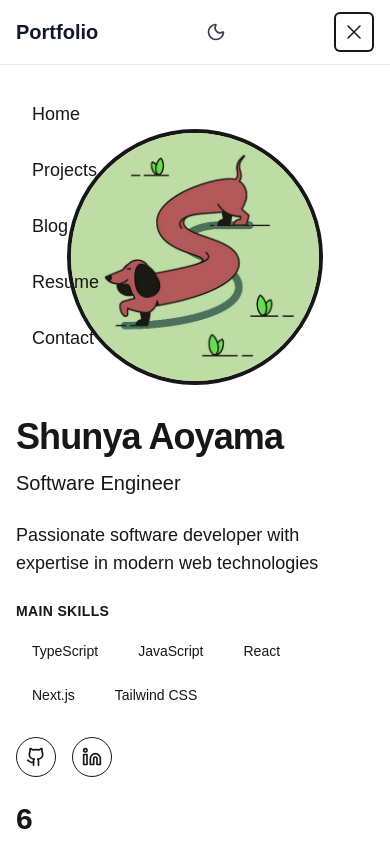
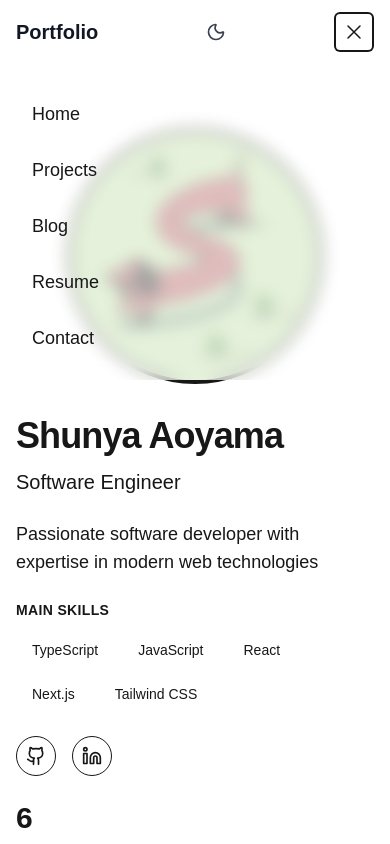
Before and after one commit to aoyama01/portfolio, a Next.js app: page / in a window 390 px wide. Both pictures are taken after a click on the button "Open main menu". Shown: the top 844 px of the page. Built offline with nearby package versions, Linux system fonts and the light colour scheme; no server answers.

Commit message:
fix: implement backdrop-blur using ::before pseudo-element for Header and MobileMenu

```diff
--- a/src/components/layout/Header.tsx
+++ b/src/components/layout/Header.tsx
@@ -5,7 +5,7 @@ import { ThemeToggle } from "@/components/ui/ThemeToggle";
 
 export function Header() {
   return (
-    <header className="sticky top-0 z-50 w-full border-b border-gray-200 bg-white/95 backdrop-blur supports-[backdrop-filter]:bg-white/60 dark:border-gray-800 dark:bg-gray-900/95 dark:supports-[backdrop-filter]:bg-gray-900/60">
+    <header className="sticky top-0 z-50 w-full before:absolute before:inset-0 before:-z-10 before:bg-white/95 before:backdrop-blur before:supports-[backdrop-filter]:bg-white/60 dark:before:bg-gray-900/95 dark:before:supports-[backdrop-filter]:bg-gray-900/60">
       <div className="mx-auto flex h-16 max-w-7xl items-center justify-between px-4 sm:px-6 lg:px-8">
         {/* Logo */}
         <Link href="/" className="flex items-center space-x-2">
--- a/src/components/layout/MobileMenu.tsx
+++ b/src/components/layout/MobileMenu.tsx
@@ -51,9 +51,9 @@ export function MobileMenu() {
 
       {/* Mobile Menu Fullscreen */}
       {isOpen && (
-        <div className="bg-background fixed top-16 right-0 bottom-0 left-0 z-40">
+        <div className="fixed inset-0 top-16 z-40 h-[calc(45vh-4rem)] before:absolute before:inset-0 before:-z-10 before:bg-white/95 before:backdrop-blur before:supports-[backdrop-filter]:bg-white/60 dark:before:bg-gray-900/95 dark:before:supports-[backdrop-filter]:bg-gray-900/60">
           {/* Navigation Links */}
-          <nav className="h-full px-4 py-6">
+          <nav className="flex h-full flex-col px-4 py-6">
             <div className="space-y-1">
               {navItems.map((item) => {
                 const isActive = pathname === item.href;
@@ -62,7 +62,7 @@ export function MobileMenu() {
                     key={item.href}
                     href={item.href}
                     onClick={closeMenu}
-                    className={`hover:bg-foreground/5 block rounded-lg px-4 py-3 text-lg font-medium transition-colors ${
+                    className={`block rounded-lg px-4 py-3 text-lg font-medium transition-colors hover:bg-gray-200 dark:hover:bg-gray-900 ${
                       isActive
                         ? "bg-foreground/10 text-foreground"
                         : "text-foreground/60 hover:text-foreground"
```
